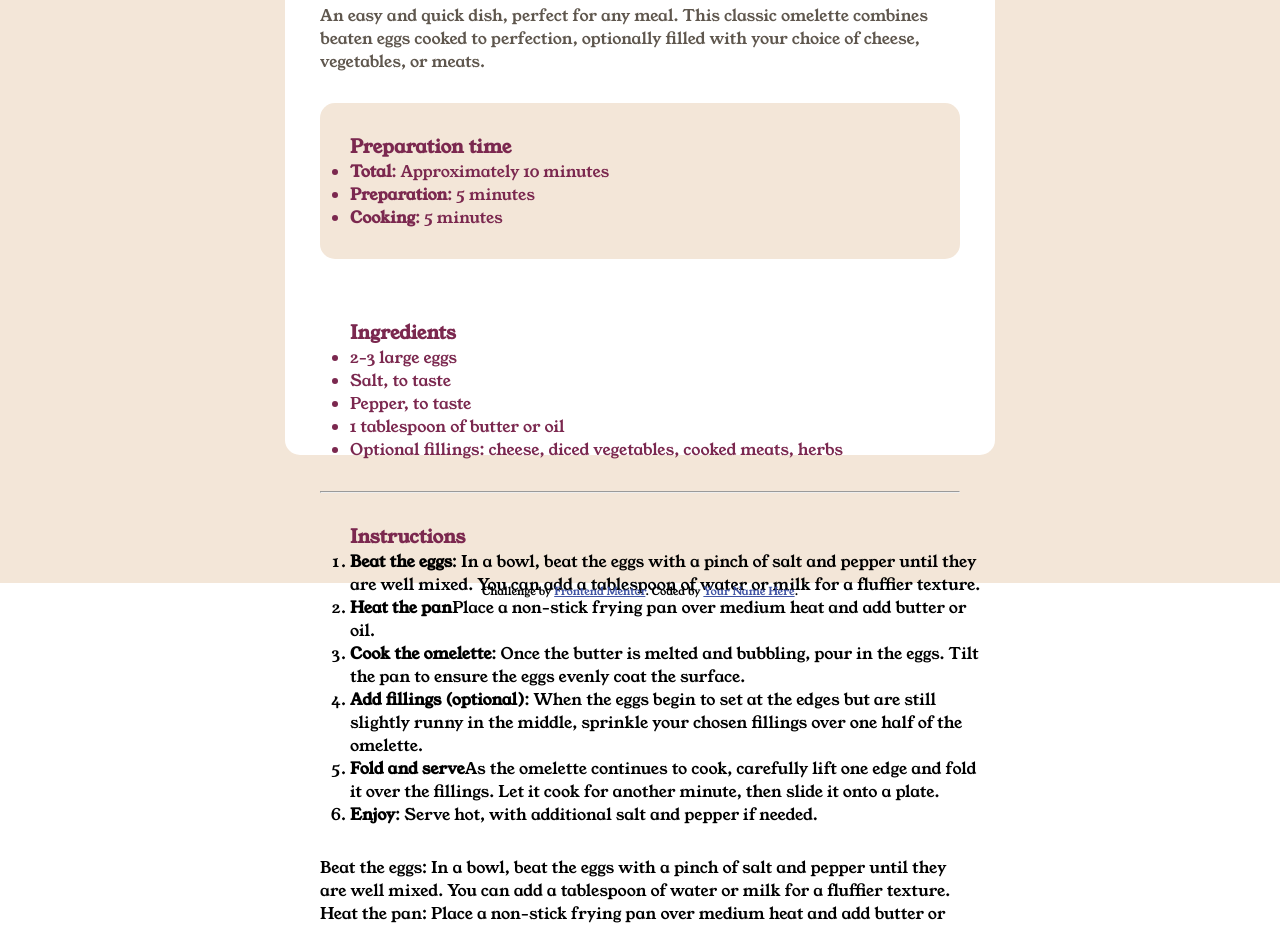
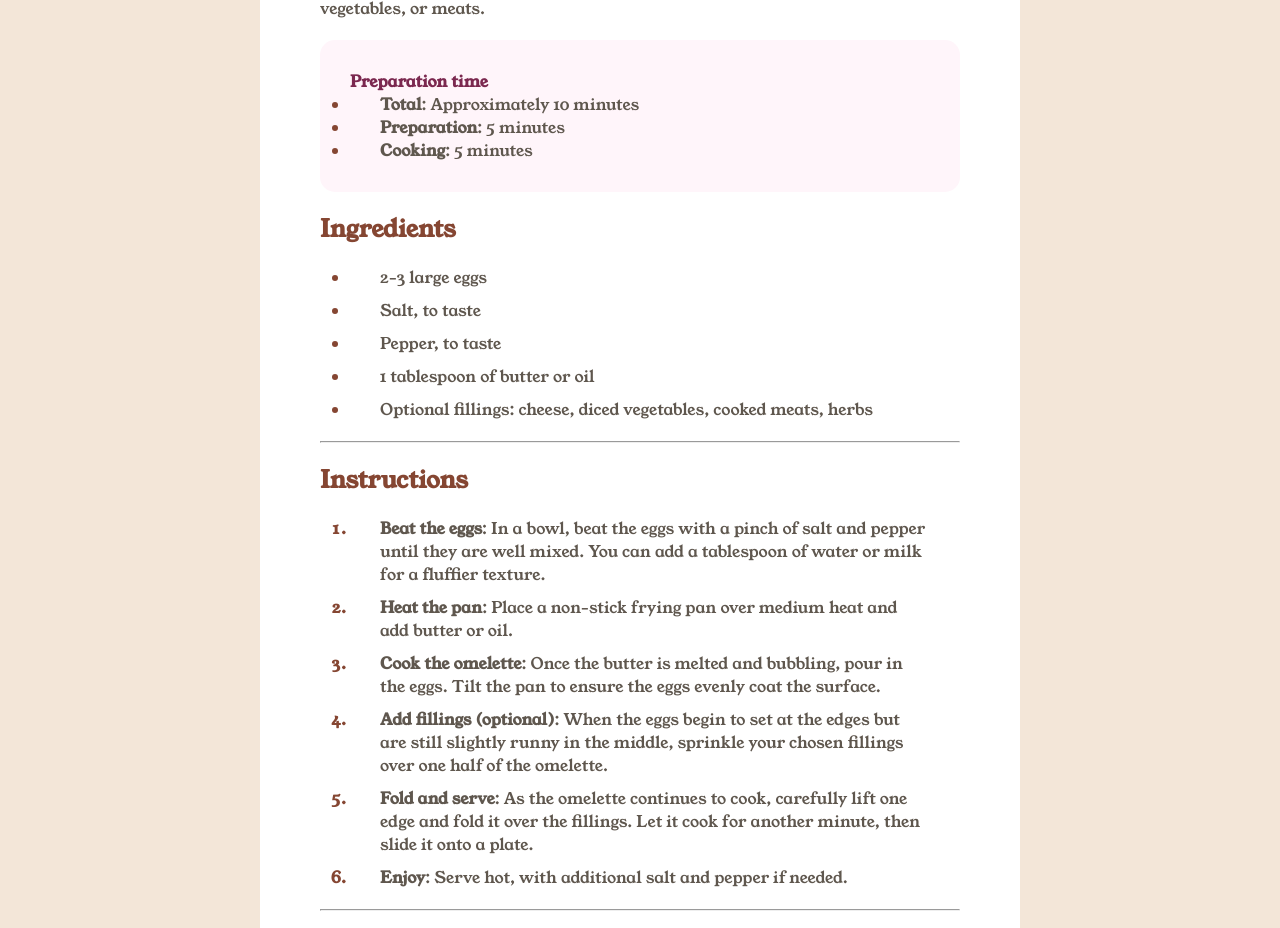
Before and after one commit to clivedev88/Geracao_Tech_Frontend_Aula_09--Pratica, a plain HTML site: page index.html in a window 1280 px wide. Shown: the part 543-1471 px from the top of the page. Drawn offline with Linux system fonts and the light colour scheme.

Commit message:
finished challenge

```diff
--- a/index.html
+++ b/index.html
@@ -1,80 +1,108 @@
 <!DOCTYPE html>
 <html lang="en">
-
 <head>
   <meta charset="UTF-8">
-  <meta name="viewport" content="width=device-width, initial-scale=1.0">
-  <!-- displays site properly based on user's device -->
+  <meta name="viewport" content="width=device-width, initial-scale=1.0"> <!-- displays site properly based on user's device -->
 
   <link rel="icon" type="image/png" sizes="32x32" href="./assets/images/favicon-32x32.png">
 
   <title>Frontend Mentor | Recipe page</title>
+
   <link rel="stylesheet" href="style.css">
 
   <!-- Feel free to remove these styles or customise in your own stylesheet 👍 -->
   <style>
-    .attribution {
-      font-size: 11px;
-      text-align: center;
-    }
-
-    .attribution a {
-      color: hsl(228, 45%, 44%);
-    }
+    .attribution { font-size: 11px; text-align: center; }
+    .attribution a { color: hsl(228, 45%, 44%); }
   </style>
 </head>
+<body>
+  <div class="container">
 
-<body>
-  <main>
-    <div class="container">
-      <img src="assets/images/image-omelette.jpeg" alt="">
+    <img src="assets/images/image-omelette.jpeg" alt="image-omelette">
+
     <h1>
       Simple Omelette Recipe
     </h1>
+
     <p>
       An easy and quick dish, perfect for any meal. This classic omelette combines beaten eggs cooked
       to perfection, optionally filled with your choice of cheese, vegetables, or meats.
     </p>
-      <div id="div1">
-        <h3>
+
+    <div class="preparation">
+      <h4>
         Preparation time
-        </h3>
+      </h4>
       <ul>
         <li><span>Total</span>: Approximately 10 minutes</li>
         <li><span>Preparation</span>: 5 minutes</li>
         <li><span>Cooking</span>: 5 minutes</li>
       </ul>
     </div>
-      <div id="div2">
-        <h3>
+
+    <section>
+      <h2>
         Ingredients
-        </h3>
-        <ul>
+      </h2>
+      <ul id="ingredients">
         <li>2-3 large eggs</li>
         <li>Salt, to taste</li>
         <li>Pepper, to taste</li>
         <li>1 tablespoon of butter or oil</li>
         <li>Optional fillings: cheese, diced vegetables, cooked meats, herbs</li>
       </ul>
-      </div>
+    </section>
+
     <hr>
-      <div id="div2">
-        <h3>
+
+    <section>
+      <h2>
         Instructions
-        </h3>
-        <ol>
+      </h2>
+      <ol id="instructions">
         <li><span>Beat the eggs</span>: In a bowl, beat the eggs with a pinch of salt and pepper until they are well mixed.
           You can add a tablespoon of water or milk for a fluffier texture.</li>
-          <li><span>Heat the pan</span>Place a non-stick frying pan over medium heat and add butter or oil.</li>
+        <li><span>Heat the pan</span>: Place a non-stick frying pan over medium heat and add butter or oil.</li>
         <li><span>Cook the omelette</span>: Once the butter is melted and bubbling, pour in the eggs. Tilt the pan to ensure
           the eggs evenly coat the surface.</li>
         <li><span>Add fillings (optional)</span>: When the eggs begin to set at the edges but are still slightly runny in the
           middle, sprinkle your chosen fillings over one half of the omelette.</li>
-          <li><span>Fold and serve</span>As the omelette continues to cook, carefully lift one edge and fold it over the
+        <li><span>Fold and serve</span>: As the omelette continues to cook, carefully lift one edge and fold it over the
           fillings. Let it cook for another minute, then slide it onto a plate.</li>
         <li><span>Enjoy</span>: Serve hot, with additional salt and pepper if needed.</li>
       </ol>
+    </section>
+
+    <hr>
+
+    <section>
+      <h2>
+        Nutrition
+      </h2>
+      <p>
+        The table below shows nutritional values per serving without the additional fillings.
+      </p>
+      <div class="items">
+        <p>Calories</p>
+        <p><span>277kcal</span></p>
       </div>
+      <hr>
+      <div class="items">
+        <p>Carbs</p>
+        <p><span>0g</span></p>
+      </div>
+      <hr>
+      <div class="items">
+        <p>Protein</p>
+        <p><span>20g</span></p>
+      </div>
+      <hr>
+      <div class="items">
+        <p>Fat</p>
+        <p><span>22g</span></p>
+      </div>
+    </section>
 
 
 
@@ -88,45 +116,19 @@
 
 
 
-      Beat the eggs: In a bowl, beat the eggs with a pinch of salt and pepper until they are well mixed.
-      You can add a tablespoon of water or milk for a fluffier texture.
 
-      Heat the pan: Place a non-stick frying pan over medium heat and add butter or oil.
 
-      Cook the omelette: Once the butter is melted and bubbling, pour in the eggs. Tilt the pan to ensure
-      the eggs evenly coat the surface.
 
-      Add fillings (optional): When the eggs begin to set at the edges but are still slightly runny in the
-      middle, sprinkle your chosen fillings over one half of the omelette.
 
-      Fold and serve: As the omelette continues to cook, carefully lift one edge and fold it over the
-      fillings. Let it cook for another minute, then slide it onto a plate.
 
-      Enjoy: Serve hot, with additional salt and pepper if needed.
 
-      Nutrition
 
-      The table below shows nutritional values per serving without the additional fillings.
-
-      Calories
-      277kcal
-
-      Carbs
-      0g
-
-      Protein
-      20g
-
-      Fat
-      22g
 
 </div>
-  </main>
 
   <div class="attribution">
     Challenge by <a href="https://www.frontendmentor.io?ref=challenge" target="_blank">Frontend Mentor</a>.
     Coded by <a href="#">Your Name Here</a>.
   </div>
 </body>
-
 </html>
--- a/style.css
+++ b/style.css
@@ -1,66 +1,104 @@
-@import url('https://fonts.googleapis.com/css2?family=Inter:ital,opsz,wght@0,14..32,100..900;1,14..32,100..900&family=Open+Sans:ital,wght@0,300..800;1,300..800&family=Young+Serif&display=swap');
+@import url('https://fonts.googleapis.com/css2?family=Young+Serif&display=swap');
+
 * {
     margin: 0;
     padding: 0;
     font-family: "Young Serif", serif;
 }
 
-body,html {
-    width: 100%;
-    height: 100vh;
-}
-
-main {
-    /* width: 100vw;
-    height: 100vh; */
-    /* background-color: #f3e5d8; */
+body {
     background-color: hsl(30, 54%, 90%);
-    padding: 10% 0;
+    /* padding: 20%; */
+    width: 100vw;
+    height: 100%;
+    display: flex;
+    flex-direction: column;
+    align-items: center;
 }
 
 .container {
-    margin: auto;
+    background-color: hsl(0, 0%, 100%);
     width: 50%;
-    background-color: #fff;
-    height: 100vh;
-    padding: 35px;
-    border: none;
+    height: 100%;
+    margin: 50px 0 10px;
+    padding: 60px;
     border-radius: 15px;
 }
+
 img {
     width: 100%;
     border-radius: 15px;
 }
 h1 {
     margin: 20px 0;
+    font-weight: 400;
 }
+
 p {
-    margin: 10px 0px 30px 0px;
     font-size: 16px;
+    margin: 20px 0;
     color: hsl(30, 10%, 34%);
 }
-#div1 {
-    background-color: hsl(30, 54%, 90%);
+.preparation {
+    background-color: hsl(330, 100%, 98%);
     padding: 30px;
     border-radius: 15px;
-    margin-bottom: 30px;
+    margin: 20px 0;
+
 }
-h3 {
-    color: hsl(332, 51%, 32%);
+span {
+    font-weight: 600;
 }
-ul li {
-    color: hsl(332, 51%, 32%);
+.preparation li {
+    color: hsl(30, 10%, 34%);
+    font-weight: 400;
 }
 li {
-
+    padding-left: 30px;
+}
+li::marker {
+    color: hsl(14, 45%, 36%);
+    font-weight: 600;
 }
 
-span {
-    font-weight: bold;
+h4 {
+    color: hsl(332, 51%, 32%);
+    font-weight: 600;
 }
-#div2 {
-    /* background-color: #fff; */
-    width: 100%;
-    /* border: none; */
-    padding: 30px;
+h2 {
+    color: hsl(14, 45%, 36%);
 }
+
+#ingredients {
+    margin: 20px 20px;
+}
+#ingredients li {
+    margin: 10px;
+    font-weight: 400;
+    color: hsl(30, 10%, 34%);
+}
+hr {
+    color: hsl(30, 10%, 34%);
+    margin: 20px 0;
+}
+
+#instructions {
+    margin: 20px 20px;
+}
+
+#instructions li {
+    margin: 10px;
+    font-weight: 400;
+    color: hsl(30, 10%, 34%);
+}
+.items {
+    display: grid;
+    grid-template-columns: 50% 50%;
+}
+.items p {
+    margin-left: 40px;
+}
+.items span {
+    font-weight: 600;
+    color: hsl(14, 45%, 36%);
+}
```
Lines whose indentation alone changed are shown as unchanged.
